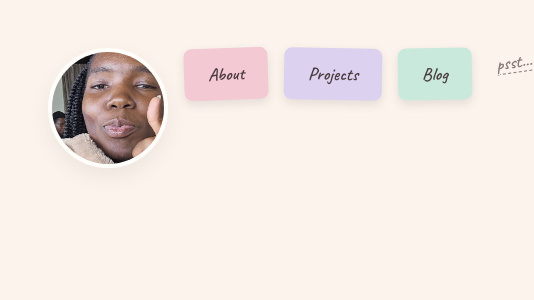
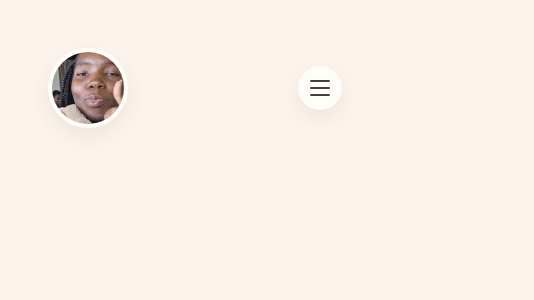
Before and after one commit to ama-lyn/personal-site, a Next.js app in the folder site/: page / in a window 390 px wide. Shown: the top 300 px of the page, 534 px wide, since content can reach past the window. Built offline with nearby package versions, Linux system fonts and the light colour scheme.

Commit message:
feat: enhance navbar with mobile responsiveness

```diff
--- a/site/app/components/navbar/NavLink.tsx
+++ b/site/app/components/navbar/NavLink.tsx
@@ -5,6 +5,8 @@ type NavLinkProps = {
   label: string
   color: 'pink' | 'lavender' | 'mint'
   rotate?: string
+  active?: boolean
+  onClick?: () => void
 }
 
 const colorMap = {
@@ -13,12 +15,16 @@ const colorMap = {
   mint: 'bg-mint',
 }
 
-export function NavLink({ href, label, color, rotate = '0deg' }: NavLinkProps) {
+export function NavLink({ href, label, color, rotate = '0deg', active = false, onClick }: NavLinkProps) {
   return (
     <Link
       href={href}
+      onClick={onClick}
+      aria-current={active ? 'page' : undefined}
       style={{ transform: `rotate(${rotate})` }}
-      className={`${colorMap[color]} rounded-lg px-6 py-3 font-caveat text-lg text-ink shadow-[0_4px_10px_rgba(74,59,63,0.12)] transition-all hover:shadow-[0_6px_16px_rgba(74,59,63,0.16)] hover:-translate-y-1`}
+      className={`${colorMap[color]} rounded-lg px-6 py-3 font-caveat text-lg text-ink shadow-[0_4px_10px_rgba(74,59,63,0.12)] transition-all hover:shadow-[0_6px_16px_rgba(74,59,63,0.16)] hover:-translate-y-1 ${
+        active ? 'ring-2 ring-ink/30 ring-offset-2 ring-offset-cream' : ''
+      }`}
     >
       {label}
     </Link>
--- a/site/app/components/navbar/Navbar.tsx
+++ b/site/app/components/navbar/Navbar.tsx
@@ -1,17 +1,116 @@
 "use client";
 
+import { useEffect, useRef, useState } from 'react'
+import { usePathname } from 'next/navigation'
 import { ProfileAvatar } from './ProfileAvatar'
 import { NavLink } from './NavLink'
 import { NookTeaser } from './NookTeaser'
 
+const links = [
+  { href: '/about', label: 'About', color: 'pink' as const, rotate: '-2deg' },
+  { href: '/projects', label: 'Projects', color: 'lavender' as const, rotate: '1deg' },
+  { href: '/blog', label: 'Blog', color: 'mint' as const, rotate: '-1deg' },
+]
+
+function isActivePath(pathname: string | null, href: string) {
+  if (!pathname) return false
+  return pathname === href || pathname.startsWith(`${href}/`)
+}
+
 export function Navbar() {
+  const [open, setOpen] = useState(false)
+  const pathname = usePathname()
+  const navRef = useRef<HTMLDivElement>(null)
+
+  // Close on outside click / tap and on Escape
+  useEffect(() => {
+    if (!open) return
+
+    function handlePointerDown(event: MouseEvent | TouchEvent) {
+      if (navRef.current && !navRef.current.contains(event.target as Node)) {
+        setOpen(false)
+      }
+    }
+
+    function handleKeyDown(event: KeyboardEvent) {
+      if (event.key === 'Escape') setOpen(false)
+    }
+
+    document.addEventListener('mousedown', handlePointerDown)
+    document.addEventListener('touchstart', handlePointerDown)
+    document.addEventListener('keydown', handleKeyDown)
+
+    return () => {
+      document.removeEventListener('mousedown', handlePointerDown)
+      document.removeEventListener('touchstart', handlePointerDown)
+      document.removeEventListener('keydown', handleKeyDown)
+    }
+  }, [open])
+
   return (
-    <nav className="flex items-start gap-4 overflow-visible">
-      <ProfileAvatar src="/avatar.jpg" />
-      <NavLink href="/about" label="About" color="pink" rotate="-2deg" />
-      <NavLink href="/projects" label="Projects" color="lavender" rotate="1deg" />
-      <NavLink href="/blog" label="Blog" color="mint" rotate="-1deg" />
-      <NookTeaser />
-    </nav>
+    <div ref={navRef} className="relative">
+      <nav className="flex items-center gap-4 overflow-visible">
+        <ProfileAvatar src="/avatar.jpg" />
+
+        {/* Desktop links */}
+        <div className="hidden sm:flex items-center gap-4">
+          {links.map(link => (
+            <NavLink key={link.href} {...link} active={isActivePath(pathname, link.href)} />
+          ))}
+          <NookTeaser />
+        </div>
+
+        {/* Mobile hamburger */}
+        <button
+          type="button"
+          className="sm:hidden ml-auto grid h-11 w-11 shrink-0 place-items-center rounded-full border-2 border-paper bg-paper text-ink shadow-soft transition-transform hover:scale-105 active:scale-95"
+          onClick={() => setOpen(o => !o)}
+          aria-label="Toggle menu"
+          aria-expanded={open}
+          aria-controls="mobile-menu"
+        >
+          <span className="relative block h-4 w-5">
+            <span
+              className={`absolute left-0 top-0 block h-0.5 w-5 rounded-full bg-current transition-all duration-300 ${
+                open ? 'top-1/2 -translate-y-1/2 rotate-45' : ''
+              }`}
+            />
+            <span
+              className={`absolute left-0 top-1/2 block h-0.5 w-5 -translate-y-1/2 rounded-full bg-current transition-opacity duration-200 ${
+                open ? 'opacity-0' : 'opacity-100'
+              }`}
+            />
+            <span
+              className={`absolute left-0 bottom-0 block h-0.5 w-5 rounded-full bg-current transition-all duration-300 ${
+                open ? 'bottom-1/2 translate-y-1/2 -rotate-45' : ''
+              }`}
+            />
+          </span>
+        </button>
+      </nav>
+
+      {/* Mobile dropdown */}
+      <div
+        id="mobile-menu"
+        aria-hidden={!open}
+        className={`sm:hidden absolute inset-x-0 top-full z-20 mt-2 origin-top overflow-hidden rounded-2xl border border-white/50 bg-white/40 shadow-[0_8px_32px_rgba(74,59,63,0.1)] backdrop-blur-md transition-all duration-300 ease-out ${
+          open
+            ? 'max-h-96 opacity-100 translate-y-0'
+            : 'pointer-events-none max-h-0 opacity-0 -translate-y-2'
+        }`}
+      >
+        <div className="flex flex-col items-start gap-3 px-4 py-5">
+          {links.map(link => (
+            <NavLink
+              key={link.href}
+              {...link}
+              active={isActivePath(pathname, link.href)}
+              onClick={() => setOpen(false)}
+            />
+          ))}
+          <NookTeaser onClick={() => setOpen(false)} />
+        </div>
+      </div>
+    </div>
   )
 }
--- a/site/app/components/navbar/NookTeaser.tsx
+++ b/site/app/components/navbar/NookTeaser.tsx
@@ -1,9 +1,14 @@
 import Link from 'next/link'
 
-export function NookTeaser() {
+type NookTeaserProps = {
+  onClick?: () => void
+}
+
+export function NookTeaser({ onClick }: NookTeaserProps) {
   return (
     <Link
       href="/nook"
+      onClick={onClick}
       className="ml-2 font-caveat text-lg text-muted -rotate-8 underline decoration-dashed decoration-1 underline-offset-4 hover:text-pink-deep transition-colors"
     >
       psst...
--- a/site/app/components/navbar/ProfileAvatar.tsx
+++ b/site/app/components/navbar/ProfileAvatar.tsx
@@ -10,7 +10,7 @@ export function ProfileAvatar({ src, alt = 'home' }: ProfileAvatarProps) {
   return (
     <Link
       href="/"
-      className="relative h-[120px] w-[120px] shrink-0 rounded-full border-4 border-paper bg-paper shadow-soft overflow-hidden transition-transform hover:scale-105"
+      className="relative h-[80px] w-[80px] sm:h-[120px] sm:w-[120px] shrink-0 rounded-full border-4 border-paper bg-paper shadow-soft overflow-hidden transition-transform hover:scale-105"
     >
       <Image src={src} alt={alt} fill sizes="120px" loading="eager" className="object-cover" />
     </Link>
--- a/site/app/layout.tsx
+++ b/site/app/layout.tsx
@@ -26,7 +26,7 @@ export default function RootLayout({ children }: { children: React.ReactNode })
       lang="en"
       className={`${caveat.variable} ${nunito.variable} h-full antialiased`}
     >
-      <body className="min-h-full flex flex-col p-12">{children}</body>
+      <body className="min-h-full flex flex-col p-6 md:p-12">{children}</body>
     </html>
   );
 }
--- a/site/app/page.tsx
+++ b/site/app/page.tsx
@@ -2,7 +2,7 @@ import { Navbar } from './components/navbar/Navbar'
 
 export default function Home() {
   return (
-    <div>
+    <div className="relative px-6 pt-6">
       <Navbar />
     </div>
  );
```
